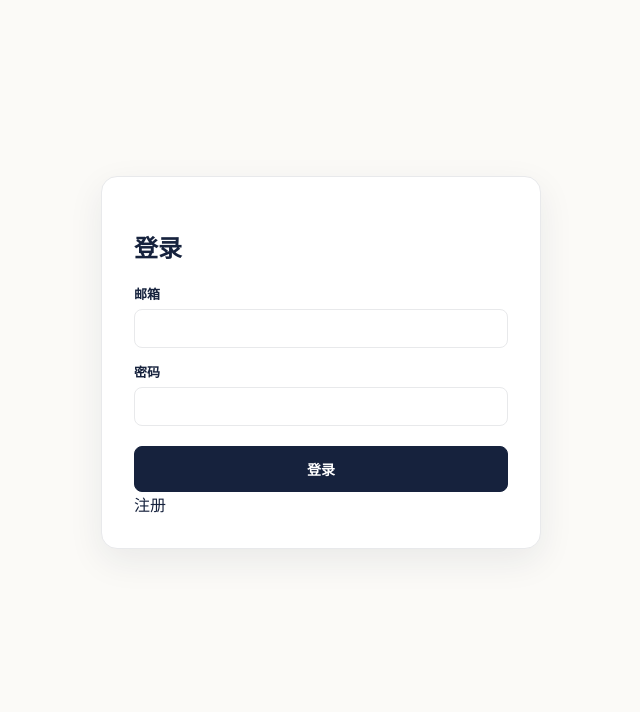
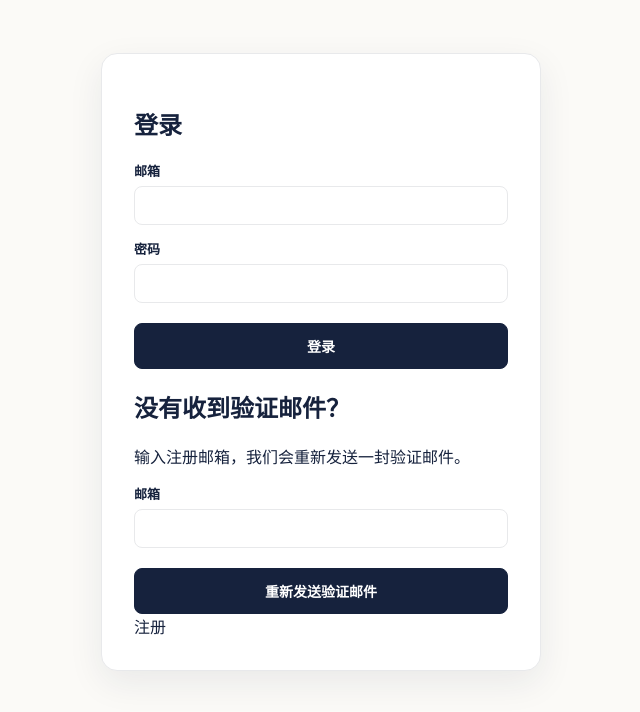
Before and after one commit to yan01082410732-byte/KCNY, a Next.js app: page /auth/login in a window 1280 px wide. Shown: the top 712 px of the page, without its empty margins (319-959 px from the left). Built offline with nearby package versions, Linux system fonts and the light colour scheme.

Commit message:
feat: resend signup confirmation emails

```diff
--- a/app/auth/actions.ts
+++ b/app/auth/actions.ts
@@ -1,6 +1,134 @@
 "use server";
+
 import { redirect } from "next/navigation";
+import {
+  isLanguage,
+  normalizeLanguage,
+  safeReturnTo,
+  validateResendConfirmation,
+  validateSignIn,
+  validateSignUp,
+} from "@/lib/auth";
 import { createClient } from "@/lib/supabase/server";
-import { isLanguage, normalizeLanguage, safeReturnTo, validateSignIn, validateSignUp } from "@/lib/auth";
-export async function signUp(formData:FormData){const rawLanguage=formData.get("language"),language=normalizeLanguage(rawLanguage),preferredLanguage=formData.get("preferredLanguage");if(!isLanguage(rawLanguage)||!isLanguage(preferredLanguage))redirect(`/auth/signup?lang=${language}&error=invalid_language`);const input={username:String(formData.get("username")||""),displayName:String(formData.get("displayName")||""),email:String(formData.get("email")||""),password:String(formData.get("password")||""),confirmPassword:String(formData.get("confirmPassword")||""),preferredLanguage};const error=validateSignUp(input);if(error)redirect(`/auth/signup?lang=${language}&error=${error}`);const supabase=await createClient();if(!supabase)redirect(`/auth/signup?lang=${language}&error=configuration`);if((await supabase.auth.signUp({email:input.email,password:input.password,options:{emailRedirectTo:`${process.env.NEXT_PUBLIC_SITE_URL||"http://localhost:3000"}/auth/callback?lang=${language}`,data:{username:input.username,display_name:input.displayName,preferred_language:preferredLanguage}}})).error)redirect(`/auth/signup?lang=${language}&error=auth_failed`);redirect(`/auth/login?lang=${language}&notice=check_email`)}
-export async function signIn(formData:FormData){const rawLanguage=formData.get("language"),language=normalizeLanguage(rawLanguage);if(!isLanguage(rawLanguage))redirect(`/auth/login?lang=${language}&error=invalid_language`);const input={email:String(formData.get("email")||""),password:String(formData.get("password")||""),language,returnTo:safeReturnTo(formData.get("returnTo"))};const error=validateSignIn(input);if(error)redirect(`/auth/login?lang=${language}&error=${error}`);const supabase=await createClient();if(!supabase)redirect(`/auth/login?lang=${language}&error=configuration`);if((await supabase.auth.signInWithPassword({email:input.email,password:input.password})).error)redirect(`/auth/login?lang=${language}&error=auth_failed`);redirect(input.returnTo)}
+
+function authCallbackUrl(language: "CN" | "KR") {
+  return `${process.env.NEXT_PUBLIC_SITE_URL || "http://localhost:3000"}/auth/callback?lang=${language}`;
+}
+
+export async function signUp(formData: FormData) {
+  const rawLanguage = formData.get("language");
+  const language = normalizeLanguage(rawLanguage);
+  const preferredLanguage = formData.get("preferredLanguage");
+
+  if (!isLanguage(rawLanguage) || !isLanguage(preferredLanguage)) {
+    redirect(`/auth/signup?lang=${language}&error=invalid_language`);
+  }
+
+  const input = {
+    username: String(formData.get("username") || ""),
+    displayName: String(formData.get("displayName") || ""),
+    email: String(formData.get("email") || ""),
+    password: String(formData.get("password") || ""),
+    confirmPassword: String(formData.get("confirmPassword") || ""),
+    preferredLanguage,
+  };
+  const error = validateSignUp(input);
+
+  if (error) {
+    redirect(`/auth/signup?lang=${language}&error=${error}`);
+  }
+
+  const supabase = await createClient();
+  if (!supabase) {
+    redirect(`/auth/signup?lang=${language}&error=configuration`);
+  }
+
+  const { error: signUpError } = await supabase.auth.signUp({
+    email: input.email,
+    password: input.password,
+    options: {
+      emailRedirectTo: authCallbackUrl(language),
+      data: {
+        username: input.username,
+        display_name: input.displayName,
+        preferred_language: preferredLanguage,
+      },
+    },
+  });
+
+  if (signUpError) {
+    redirect(`/auth/signup?lang=${language}&error=auth_failed`);
+  }
+
+  redirect(`/auth/login?lang=${language}&notice=check_email`);
+}
+
+export async function signIn(formData: FormData) {
+  const rawLanguage = formData.get("language");
+  const language = normalizeLanguage(rawLanguage);
+
+  if (!isLanguage(rawLanguage)) {
+    redirect(`/auth/login?lang=${language}&error=invalid_language`);
+  }
+
+  const input = {
+    email: String(formData.get("email") || ""),
+    password: String(formData.get("password") || ""),
+    language,
+    returnTo: safeReturnTo(formData.get("returnTo")),
+  };
+  const error = validateSignIn(input);
+
+  if (error) {
+    redirect(`/auth/login?lang=${language}&error=${error}`);
+  }
+
+  const supabase = await createClient();
+  if (!supabase) {
+    redirect(`/auth/login?lang=${language}&error=configuration`);
+  }
+
+  const { error: signInError } = await supabase.auth.signInWithPassword({
+    email: input.email,
+    password: input.password,
+  });
+
+  if (signInError) {
+    redirect(`/auth/login?lang=${language}&error=auth_failed`);
+  }
+
+  redirect(input.returnTo);
+}
+
+export async function resendConfirmation(formData: FormData) {
+  const rawLanguage = formData.get("language");
+  const language = normalizeLanguage(rawLanguage);
+  const email = String(formData.get("email") || "");
+  const error = validateResendConfirmation({
+    email,
+    language: rawLanguage,
+  });
+
+  if (error) {
+    redirect(`/auth/login?lang=${language}&error=${error}`);
+  }
+
+  const supabase = await createClient();
+  if (!supabase) {
+    redirect(`/auth/login?lang=${language}&error=configuration`);
+  }
+
+  const { error: resendError } = await supabase.auth.resend({
+    type: "signup",
+    email,
+    options: {
+      emailRedirectTo: authCallbackUrl(language),
+    },
+  });
+
+  if (resendError) {
+    redirect(`/auth/login?lang=${language}&error=resend_failed`);
+  }
+
+  redirect(`/auth/login?lang=${language}&notice=confirmation_resent`);
+}
--- a/app/auth/login/page.tsx
+++ b/app/auth/login/page.tsx
@@ -1,2 +1,103 @@
-import { signIn } from "../actions"; import { normalizeLanguage,safeReturnTo } from "@/lib/auth"; import { message } from "@/lib/auth-messages"; import { AuthSubmitButton } from "@/components/AuthSubmitButton";
-export default async function Page({searchParams}:{searchParams:Promise<Record<string,string|undefined>>}){const p=await searchParams;const language=normalizeLanguage(p.lang),korean=language==="KR";return <main className="auth-page"><section className="auth-card"><h1>{korean?"로그인":"登录"}</h1>{p.notice==="check_email"&&<p className="auth-notice">{korean?"이메일을 확인해 주세요.":"请查收验证邮箱。"}</p>}{p.error&&<p className="auth-error">{message(p.error,language)}</p>}<form action={signIn}><input type="hidden" name="language" value={language}/><input type="hidden" name="returnTo" value={safeReturnTo(p.returnTo)}/><label htmlFor="email">{korean?"이메일":"邮箱"}<input id="email" name="email" type="email" autoComplete="email" required/></label><label htmlFor="password">{korean?"비밀번호":"密码"}<input id="password" name="password" type="password" autoComplete="current-password" required/></label><AuthSubmitButton idleText={korean?"로그인":"登录"} pendingText={korean?"로그인 중…":"登录中……"}/></form><a href={`/auth/signup?lang=${language}`}>{korean?"회원가입":"注册"}</a></section></main>}
+import { resendConfirmation, signIn } from "../actions";
+import { normalizeLanguage, safeReturnTo } from "@/lib/auth";
+import { message } from "@/lib/auth-messages";
+import { AuthSubmitButton } from "@/components/AuthSubmitButton";
+
+type LoginPageProps = {
+  searchParams: Promise<Record<string, string | undefined>>;
+};
+
+export default async function Page({ searchParams }: LoginPageProps) {
+  const params = await searchParams;
+  const language = normalizeLanguage(params.lang);
+  const korean = language === "KR";
+
+  const copy = korean
+    ? {
+        title: "로그인",
+        email: "이메일",
+        password: "비밀번호",
+        submit: "로그인",
+        submitting: "로그인 중…",
+        signup: "회원가입",
+        checkEmail: "이메일을 확인해 주세요.",
+        resendTitle: "인증 이메일을 받지 못했나요?",
+        resendDescription:
+          "가입한 이메일을 입력하면 인증 이메일을 다시 보내드립니다.",
+        resend: "인증 이메일 다시 보내기",
+        resending: "인증 이메일을 보내는 중…",
+        resent:
+          "해당 이메일에 확인 대기 중인 계정이 있다면 새 인증 이메일이 전송되었습니다. 받은편지함과 스팸함을 확인해 주세요.",
+      }
+    : {
+        title: "登录",
+        email: "邮箱",
+        password: "密码",
+        submit: "登录",
+        submitting: "登录中…",
+        signup: "注册",
+        checkEmail: "请检查邮箱并完成验证。",
+        resendTitle: "没有收到验证邮件？",
+        resendDescription: "输入注册邮箱，我们会重新发送一封验证邮件。",
+        resend: "重新发送验证邮件",
+        resending: "正在重新发送验证邮件…",
+        resent:
+          "如果该邮箱有待确认的账户，新的验证邮件已发送，请检查收件箱和垃圾邮件。",
+      };
+
+  return (
+    <main className="auth-page">
+      <section className="auth-card">
+        <h1>{copy.title}</h1>
+        {params.notice === "check_email" && (
+          <p className="auth-notice">{copy.checkEmail}</p>
+        )}
+        {params.notice === "confirmation_resent" && (
+          <p className="auth-notice">{copy.resent}</p>
+        )}
+        {params.error && <p className="auth-error">{message(params.error, language)}</p>}
+
+        <form action={signIn}>
+          <input type="hidden" name="language" value={language} />
+          <input type="hidden" name="returnTo" value={safeReturnTo(params.returnTo)} />
+          <label htmlFor="email">
+            {copy.email}
+            <input id="email" name="email" type="email" autoComplete="email" required />
+          </label>
+          <label htmlFor="password">
+            {copy.password}
+            <input
+              id="password"
+              name="password"
+              type="password"
+              autoComplete="current-password"
+              required
+            />
+          </label>
+          <AuthSubmitButton idleText={copy.submit} pendingText={copy.submitting} />
+        </form>
+
+        <section className="auth-resend" aria-labelledby="resend-confirmation-heading">
+          <h2 id="resend-confirmation-heading">{copy.resendTitle}</h2>
+          <p>{copy.resendDescription}</p>
+          <form action={resendConfirmation}>
+            <input type="hidden" name="language" value={language} />
+            <label htmlFor="resendEmail">
+              {copy.email}
+              <input
+                id="resendEmail"
+                name="email"
+                type="email"
+                autoComplete="email"
+                required
+              />
+            </label>
+            <AuthSubmitButton idleText={copy.resend} pendingText={copy.resending} />
+          </form>
+        </section>
+
+        <a href={`/auth/signup?lang=${language}`}>{copy.signup}</a>
+      </section>
+    </main>
+  );
+}
--- a/lib/auth-messages.ts
+++ b/lib/auth-messages.ts
@@ -1,3 +1,40 @@
 import type { Language } from "./auth";
-const messages:Record<Language,Record<string,string>>={CN:{configuration:"配置错误，请稍后重试。",invalid_username:"用户名格式无效。",invalid_display_name:"显示名称无效。",invalid_email:"请输入有效邮箱。",weak_password:"密码至少 8 位。",password_mismatch:"两次密码不一致。",invalid_language:"语言无效。",invalid_password:"密码不能为空。",auth_failed:"认证失败，请重试。",missing_code:"邮箱验证链接无效或已过期。",verification_failed:"验证失败，请重新登录或注册。",invalid_link:"链接无效。",unknown:"发生错误，请重试。"},KR:{configuration:"설정 오류입니다. 다시 시도해 주세요.",invalid_username:"사용자 이름 형식이 올바르지 않습니다.",invalid_display_name:"표시 이름이 올바르지 않습니다.",invalid_email:"올바른 이메일을 입력하세요.",weak_password:"비밀번호는 8자 이상이어야 합니다.",password_mismatch:"비밀번호가 일치하지 않습니다.",invalid_language:"언어가 올바르지 않습니다.",invalid_password:"비밀번호를 입력하세요.",auth_failed:"인증에 실패했습니다. 다시 시도해 주세요.",missing_code:"이메일 인증 링크가 유효하지 않거나 만료되었습니다.",verification_failed:"인증에 실패했습니다. 다시 로그인하거나 가입해 주세요.",invalid_link:"링크가 올바르지 않습니다.",unknown:"오류가 발생했습니다. 다시 시도해 주세요."}};
-export function message(code:string|undefined,language:Language){return messages[language][code||"unknown"]||messages[language].unknown;}
+
+const messages: Record<Language, Record<string, string>> = {
+  CN: {
+    configuration: "认证服务暂时不可用，请稍后再试。",
+    invalid_username: "用户名格式不正确。",
+    invalid_display_name: "显示名称格式不正确。",
+    invalid_email: "请输入有效的邮箱地址。",
+    weak_password: "密码至少需要 8 个字符。",
+    password_mismatch: "两次输入的密码不一致。",
+    invalid_language: "语言参数无效。",
+    invalid_password: "请输入密码。",
+    auth_failed: "认证失败，请稍后再试。",
+    resend_failed: "暂时无法重新发送验证邮件，请稍后再试。",
+    missing_code: "邮箱验证链接缺失或已失效。",
+    verification_failed: "邮箱验证失败，请重新登录或注册。",
+    invalid_link: "链接无效。",
+    unknown: "发生了安全错误，请稍后再试。",
+  },
+  KR: {
+    configuration: "인증 서비스를 사용할 수 없습니다. 잠시 후 다시 시도해 주세요.",
+    invalid_username: "사용자 이름 형식이 올바르지 않습니다.",
+    invalid_display_name: "표시 이름 형식이 올바르지 않습니다.",
+    invalid_email: "올바른 이메일 주소를 입력해 주세요.",
+    weak_password: "비밀번호는 8자 이상이어야 합니다.",
+    password_mismatch: "비밀번호가 일치하지 않습니다.",
+    invalid_language: "언어 값이 올바르지 않습니다.",
+    invalid_password: "비밀번호를 입력해 주세요.",
+    auth_failed: "인증에 실패했습니다. 잠시 후 다시 시도해 주세요.",
+    resend_failed: "인증 이메일을 다시 보내지 못했습니다. 잠시 후 다시 시도해 주세요.",
+    missing_code: "이메일 인증 링크가 없거나 만료되었습니다.",
+    verification_failed: "이메일 인증에 실패했습니다. 다시 로그인하거나 가입해 주세요.",
+    invalid_link: "링크가 올바르지 않습니다.",
+    unknown: "보안 오류가 발생했습니다. 잠시 후 다시 시도해 주세요.",
+  },
+};
+
+export function message(code: string | undefined, language: Language) {
+  return messages[language][code || "unknown"] || messages[language].unknown;
+}
--- a/lib/auth.ts
+++ b/lib/auth.ts
@@ -1,31 +1,125 @@
 export type Language = "CN" | "KR";
-export const AUTH_ERROR_REASONS=["missing_code","configuration","verification_failed","invalid_link"] as const;
-export type AuthErrorReason=(typeof AUTH_ERROR_REASONS)[number];
-export function isAuthErrorReason(value:unknown):value is AuthErrorReason{return typeof value==="string"&&AUTH_ERROR_REASONS.includes(value as AuthErrorReason);}
 
-export function isLanguage(value: unknown): value is Language { return value === "CN" || value === "KR"; }
-export function normalizeLanguage(value: unknown): Language { return value === "KR" ? "KR" : "CN"; }
-export function htmlLanguage(value: Language) { return value === "KR" ? "ko-KR" : "zh-CN"; }
+export const AUTH_ERROR_REASONS = [
+  "missing_code",
+  "configuration",
+  "verification_failed",
+  "invalid_link",
+] as const;
+
+export type AuthErrorReason = (typeof AUTH_ERROR_REASONS)[number];
+
+export function isAuthErrorReason(value: unknown): value is AuthErrorReason {
+  return (
+    typeof value === "string" &&
+    AUTH_ERROR_REASONS.includes(value as AuthErrorReason)
+  );
+}
+
+export function isLanguage(value: unknown): value is Language {
+  return value === "CN" || value === "KR";
+}
+
+export function normalizeLanguage(value: unknown): Language {
+  return value === "KR" ? "KR" : "CN";
+}
+
+export function htmlLanguage(value: Language) {
+  return value === "KR" ? "ko-KR" : "zh-CN";
+}
+
 export function safeReturnTo(value: unknown) {
-  if (typeof value !== "string" || !value || !value.startsWith("/") || value.startsWith("//") || value.includes("\\") || /[\x00-\x1f]/.test(value)) return "/";
+  if (
+    typeof value !== "string" ||
+    !value ||
+    !value.startsWith("/") ||
+    value.startsWith("//") ||
+    value.includes("\\") ||
+    /[\x00-\x1f]/.test(value)
+  ) {
+    return "/";
+  }
+
   let decoded = value;
-  for (let i=0;i<2;i++) { try { decoded=decodeURIComponent(decoded); } catch { return "/"; } }
-  return decoded.startsWith("/") && !decoded.startsWith("//") && !decoded.includes("\\") ? value : "/";
+  for (let index = 0; index < 2; index += 1) {
+    try {
+      decoded = decodeURIComponent(decoded);
+    } catch {
+      return "/";
+    }
+  }
+
+  return decoded.startsWith("/") &&
+    !decoded.startsWith("//") &&
+    !decoded.includes("\\")
+    ? value
+    : "/";
 }
-const email=/^[^\s@]+@[^\s@]+\.[^\s@]+$/;
-export function validateSignUp(input:{username:string;displayName:string;email:string;password:string;confirmPassword:string;preferredLanguage:unknown}) {
-  if(!/^[A-Za-z0-9_\u4e00-\u9fff\uac00-\ud7af]{2,30}$/u.test(input.username)) return "invalid_username";
-  if(input.displayName.trim().length<1||input.displayName.trim().length>50)return "invalid_display_name";
-  if(!email.test(input.email))return "invalid_email";
-  if(input.password.length<8)return "weak_password";
-  if(input.password!==input.confirmPassword)return "password_mismatch";
-  if(!isLanguage(input.preferredLanguage))return "invalid_language";
+
+const email = /^[^\s@]+@[^\s@]+\.[^\s@]+$/;
+
+export function isValidEmail(value: unknown): value is string {
+  return typeof value === "string" && email.test(value.trim());
+}
+
+export function validateSignUp(input: {
+  username: string;
+  displayName: string;
+  email: string;
+  password: string;
+  confirmPassword: string;
+  preferredLanguage: unknown;
+}) {
+  if (!/^[A-Za-z0-9_\u4e00-\u9fff\uac00-\ud7af]{2,30}$/u.test(input.username)) {
+    return "invalid_username";
+  }
+  if (input.displayName.trim().length < 1 || input.displayName.trim().length > 50) {
+    return "invalid_display_name";
+  }
+  if (!isValidEmail(input.email)) {
+    return "invalid_email";
+  }
+  if (input.password.length < 8) {
+    return "weak_password";
+  }
+  if (input.password !== input.confirmPassword) {
+    return "password_mismatch";
+  }
+  if (!isLanguage(input.preferredLanguage)) {
+    return "invalid_language";
+  }
   return null;
 }
-export function validateSignIn(input:{email:string;password:string;language:unknown;returnTo:unknown}) {
-  if(!isLanguage(input.language))return "invalid_language";
-  if(!email.test(input.email))return "invalid_email";
-  if(!input.password)return "invalid_password";
+
+export function validateSignIn(input: {
+  email: string;
+  password: string;
+  language: unknown;
+  returnTo: unknown;
+}) {
+  if (!isLanguage(input.language)) {
+    return "invalid_language";
+  }
+  if (!isValidEmail(input.email)) {
+    return "invalid_email";
+  }
+  if (!input.password) {
+    return "invalid_password";
+  }
   return null;
 }
+
+export function validateResendConfirmation(input: {
+  email: unknown;
+  language: unknown;
+}) {
+  if (!isLanguage(input.language)) {
+    return "invalid_language";
+  }
+  if (!isValidEmail(input.email)) {
+    return "invalid_email";
+  }
+  return null;
+}
+
 export const validateProfile = validateSignUp;
```
Also changed, not shown: 1 other file (tests, documents, lock files or other folders).
